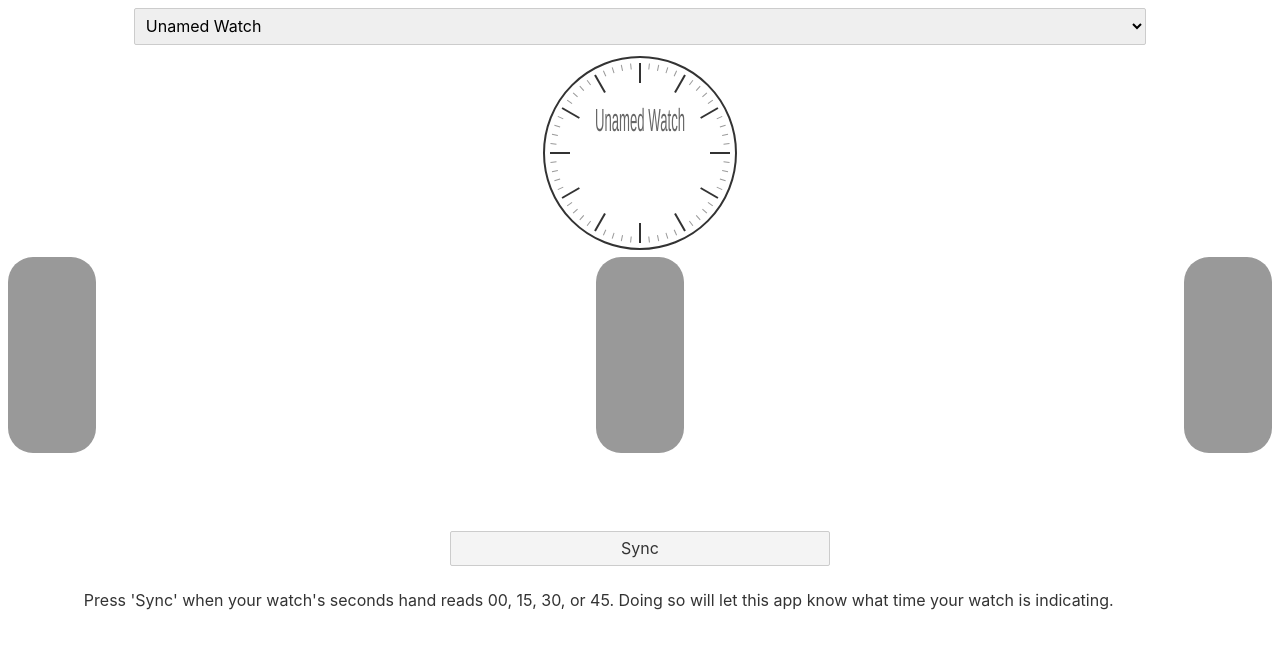
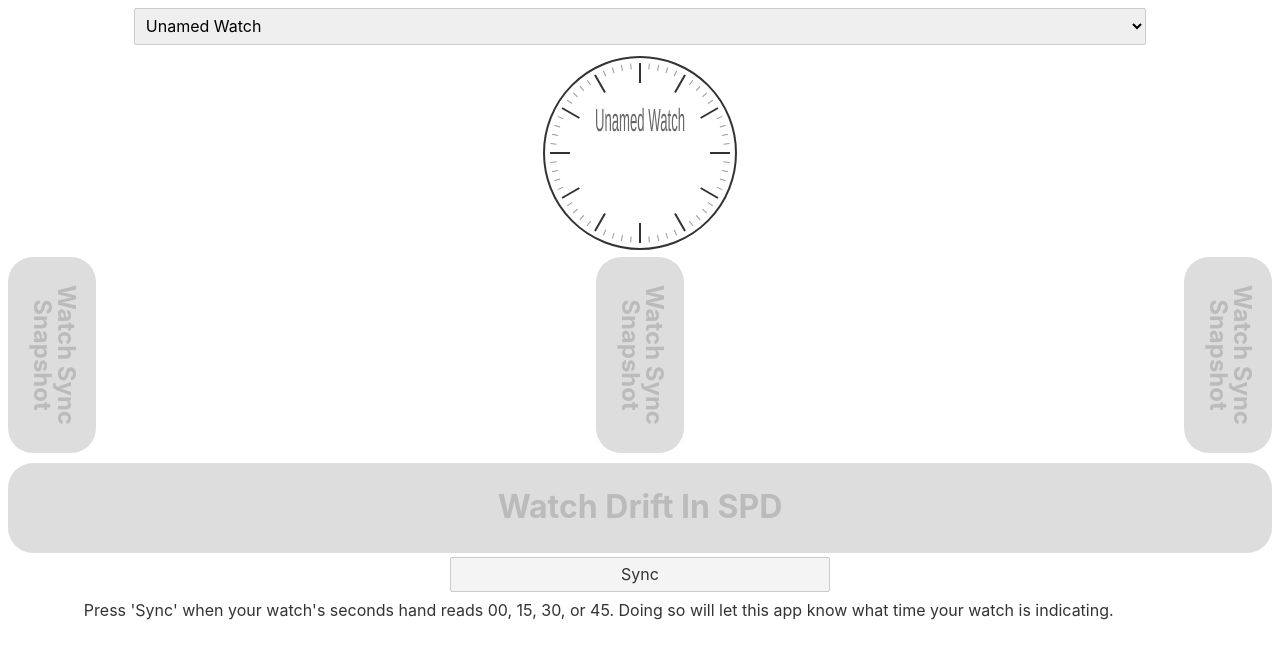
Before and after one commit to joshuaduggan/tractics, a Svelte app: page / in a window 1280 px wide. Shown: the top 658 px of the page. Built offline with nearby package versions, Linux system fonts and the light colour scheme; a web font is replaced by a local one.

Commit message:
Added bases, fixed bugs

```diff
--- a/src/App.svelte
+++ b/src/App.svelte
@@ -117,6 +117,7 @@ function wasWatchAdjusted(wasIt) {
 
 <style>
 p {
+	margin-top: 0;
 	padding-left: 6%;
 	padding-right: 6%;
 }
--- a/src/components/Calc.svelte
+++ b/src/components/Calc.svelte
@@ -55,7 +55,8 @@ export function calcAccuracy(t) {
 .spdres {
     background-color: yellow;
 }
-div {
+p {
+    margin-top: 0;
     padding-left: 6%;
     padding-right: 6%;
 }
--- a/src/components/Dragger.svelte
+++ b/src/components/Dragger.svelte
@@ -67,15 +67,20 @@ $: leftCard.x = $leftTwn;
 $: midCard.x = $midTwn;
 $: rightCard.x = $rightTwn;
 $: extraCard.x = $extraTwn;
+$: spdBase = {
+    x: 0,
+    y: C.height + 10,
+    width: svgWidth,
+    height: 90};
 $: spdLRes = {
     x: (sliderRestX + C.width) / 2,
-    y: C.height + 20};
+    y: spdBase.y + spdBase.height / 3 - 2};
 $: spdRRes = {
     x: (sliderRestX + C.width) / 2 + sliderRestX,
-    y: C.height + 20};
+    y: spdBase.y + spdBase.height / 3 - 2};
 $: spdMRes = {
-    x: svgWidth / 2,
-    y: C.height + 50};
+    x: spdBase.x + spdBase.width / 2,
+    y: spdBase.y + (spdBase.height / 3) * 2 + 2};
 const spdResRad = 20;
 
 onMount(() => {
@@ -115,7 +120,7 @@ let updateTracsInCards_oldWatch;
     rightStack = 0;
 
     // ensure mobile touch on this does not scroll the screen when the cards are draggable.
-    document.getElementById('sliders').style.touchAction = ($tage == 'RESULTS' && maxStack > 1) ? 'none' : 'auto';
+    document.getElementById('sliders').style.touchAction = ($tage == 'RESULTS' && maxStack > 0) ? 'none' : 'auto';
 
     if ($tage == 'RESULTS') {
         if (numSinceAdj == 1) {
@@ -259,20 +264,27 @@ function calcSpd(at, bt) {
 
 <svelte:window on:mouseup={stopDrag} on:touchend={stopDrag} on:touchcancel={stopDrag} on:mousemove={dragMove} on:touchmove={dragMove}/>
 
-<div id="sliders" bind:clientWidth={svgWidth}><svg on:mousedown={startDrag} on:touchstart={startDrag} width=100% height="270">
-    <defs>
-        <rect id='stackPlace' rx="25" ry="25" width={C.width} height={C.height} fill="#999"/>
-    </defs>
-    <use x={0} y='0' href='#stackPlace'/>
-    <use x={(svgWidth - C.width) / 2} y='0' href='#stackPlace'/>
-    <use x={svgWidth - C.width} y='0' href='#stackPlace'/>
+<div id="sliders" bind:clientWidth={svgWidth}><svg on:mousedown={startDrag} on:touchstart={startDrag} width=100% height="296">
+    <!-- The card stack bases -->
+    <defs><g id='stackBase'>
+        <rect rx="25" ry="25" width={C.width} height={C.height} fill="#DDD"/>
+        <text x="{C.width/2 + 14}" y="{C.height/2}">Watch Sync</text>
+        <text x="{C.width/2 - 10}" y="{C.height/2}">Snapshot</text>
+    </g></defs>
+    <use x={0} y='0' href='#stackBase'/>
+    <use x={(svgWidth - C.width) / 2} y='0' href='#stackBase'/>
+    <use x={svgWidth - C.width} y='0' href='#stackBase'/>
+
+    <!-- The SPD results area -->
+    <rect rx="25" ry="25" x={spdBase.x} y={spdBase.y} width={spdBase.width} height={spdBase.height} fill="#DDD"/>
+    <text class="spdBaseText" x={spdBase.x + spdBase.width / 2} y={spdBase.y + spdBase.height / 2 + 10}>Watch Drift In SPD</text>
 
     {#if leftCard.trac && midCard.trac}
         <path stroke="#999" stroke-width=3 fill="transparent" d="
             M {C.width / 2} {C.height}
             Q {C.width / 2} {spdLRes.y} {spdLRes.x} {spdLRes.y}
             T {spdMRes.x} {C.height}"/>
-        <circle cx={spdLRes.x} cy={spdLRes.y} r={spdResRad} stroke="#999" stroke-width=3 fill="lightgray"/>
+        <circle cx={spdLRes.x} cy={spdLRes.y} r={spdResRad} stroke="#999" stroke-width=3 fill="lightblue"/>
         <text x={spdLRes.x} y={spdLRes.y + 6}>{calcSpd(leftCard.trac, midCard.trac)}</text>
     {/if}
     {#if midCard.trac && rightCard.trac}
@@ -280,7 +292,7 @@ function calcSpd(at, bt) {
             M {spdMRes.x} {C.height}
             Q {spdMRes.x} {spdRRes.y} {spdRRes.x} {spdRRes.y}
             T {svgWidth - (C.width / 2)} {C.height}"/>
-        <circle cx={spdRRes.x} cy={spdRRes.y} r={spdResRad} stroke="#999" stroke-width=3 fill="lightgray"/>
+        <circle cx={spdRRes.x} cy={spdRRes.y} r={spdResRad} stroke="#999" stroke-width=3 fill="lightblue"/>
         <text x={spdRRes.x} y={spdRRes.y + 6}>{calcSpd(midCard.trac, rightCard.trac)}</text>
     {/if}
     {#if leftCard.trac && rightCard.trac}
@@ -288,7 +300,7 @@ function calcSpd(at, bt) {
             M {C.width / 2} {C.height}
             Q {C.width / 2} {spdMRes.y} {spdMRes.x} {spdMRes.y}
             T {svgWidth - (C.width / 2)} {C.height}"/>
-        <circle cx={spdMRes.x} cy={spdMRes.y} r={spdResRad} stroke="#999" stroke-width=3 fill="lightgray"/>
+        <circle cx={spdMRes.x} cy={spdMRes.y} r={spdResRad} stroke="#999" stroke-width=3 fill="lightblue"/>
         <text x={spdMRes.x} y={spdMRes.y + 6}>{calcSpd(leftCard.trac, rightCard.trac)}</text>
     {/if}
     {#if $tage === 'RESULTS'}
@@ -350,7 +362,7 @@ function calcSpd(at, bt) {
             <path d="M {(leftCard.width - 24 - 3) + 3 * Math.min(5, leftStack)} 0
                 a 26 26 0 0 1 26 26
                 l 0 {leftCard.height - 53}
-                a 26 26 0 0 1 -26 26" fill="lightgray"/>
+                a 26 26 0 0 1 -26 26" fill="#DDD"/>
             {#each {length:Math.min(5, leftStack)} as unusued, i}
             <path d="M {(leftCard.width - 24) + 3 * i} 0
                 a 26 26 0 0 1 26 26
@@ -358,7 +370,7 @@ function calcSpd(at, bt) {
                 a 26 26 0 0 1 -26 26" stroke="#999" stroke-width="1.5" fill="transparent"/>
             {/each}
             {#if leftStack > 5}
-                <rect x={leftCard.width - 1} y=30 width=15 height=15 stroke="#999" fill="lightgray" stroke-width=1/>
+                <rect x={leftCard.width - 1} y=30 width=15 height=15 stroke="#999" fill="#DDD" stroke-width=1/>
                 <text class="stack-height" x={leftCard.width + 6} y=42>{leftStack}</text>
             {/if}
         {/if}
@@ -383,7 +395,7 @@ function calcSpd(at, bt) {
             M {(svgWidth - C.width + 24 + 3) - 3 * Math.min(5, rightStack)} 0
             a 26 26 0 0 0 -26 26
             l 0 {rightCard.height - 53}
-            a 26 26 0 0 0 26 26" fill="lightgray"/>
+            a 26 26 0 0 0 26 26" fill="#DDD"/>
         {#each {length:Math.min(5, rightStack)} as unusued, i}
         <path d="M {(svgWidth - C.width + 24) - 3 * i} 0
             a 26 26 0 0 0 -26 26
@@ -391,7 +403,7 @@ function calcSpd(at, bt) {
             a 26 26 0 0 0 26 26" stroke="#999" stroke-width="1.5" fill="transparent"/>
         {/each}
         {#if rightStack > 5}
-            <rect x={svgWidth - C.width + 1 - 15} y=30 width=15 height=15 stroke="#999" fill="lightgray" stroke-width=1/>
+            <rect x={svgWidth - C.width + 1 - 15} y=30 width=15 height=15 stroke="#999" fill="#DDD" stroke-width=1/>
             <text class="stack-height" x={svgWidth - C.width + 8 - 15} y=42>{rightStack}</text>
         {/if}
     {/if}
@@ -430,4 +442,15 @@ svg text {
 .stack-height {
     font-size: 72%;
 }
+#stackBase text {
+    writing-mode: tb;
+    font-weight: bold;
+    font-size: x-large;
+    fill: #BBB;
+}
+.spdBaseText {
+    font-weight: bold;
+    font-size: xx-large;
+    fill: #BBB;
+}
 </style>
```
